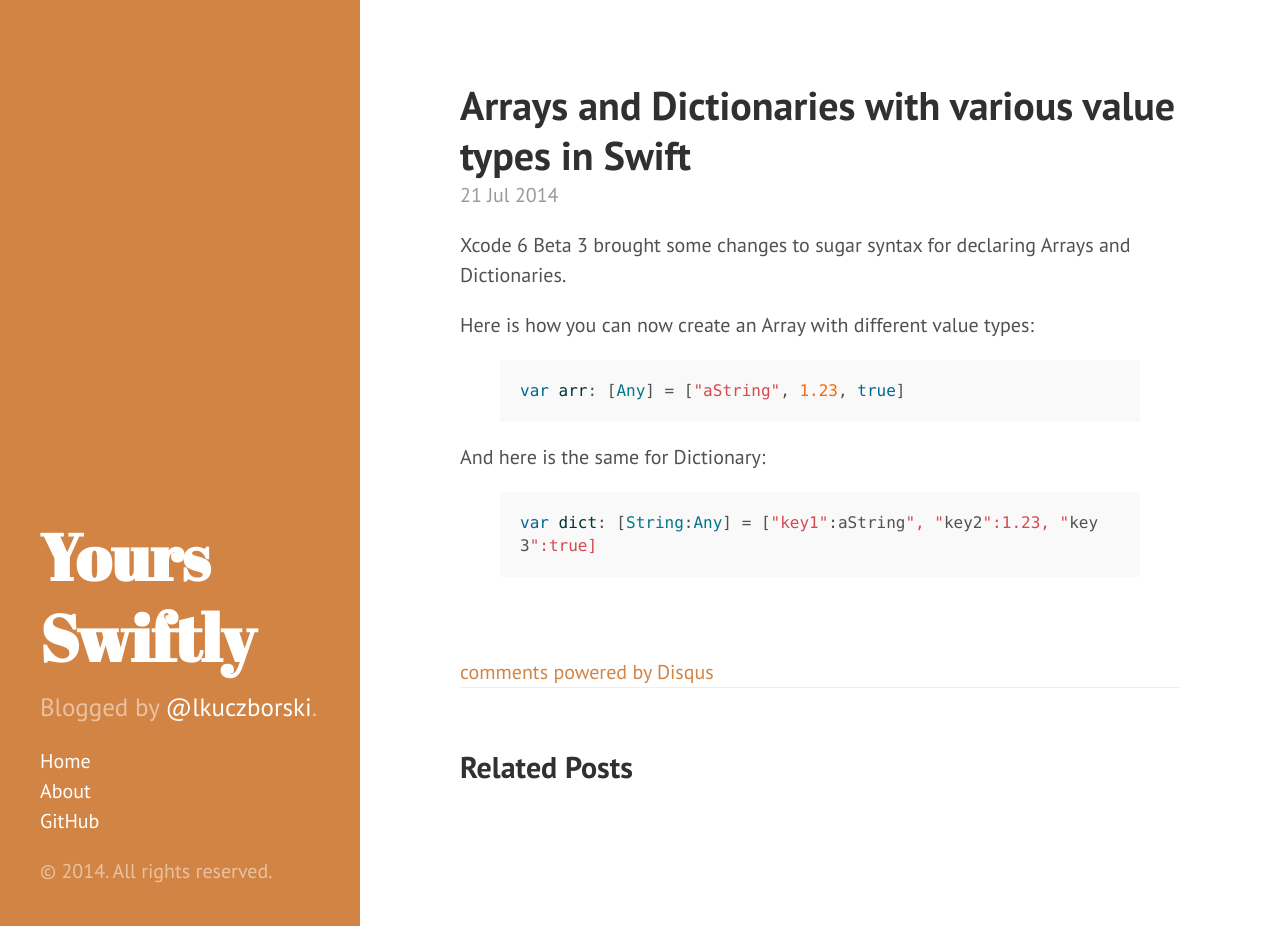
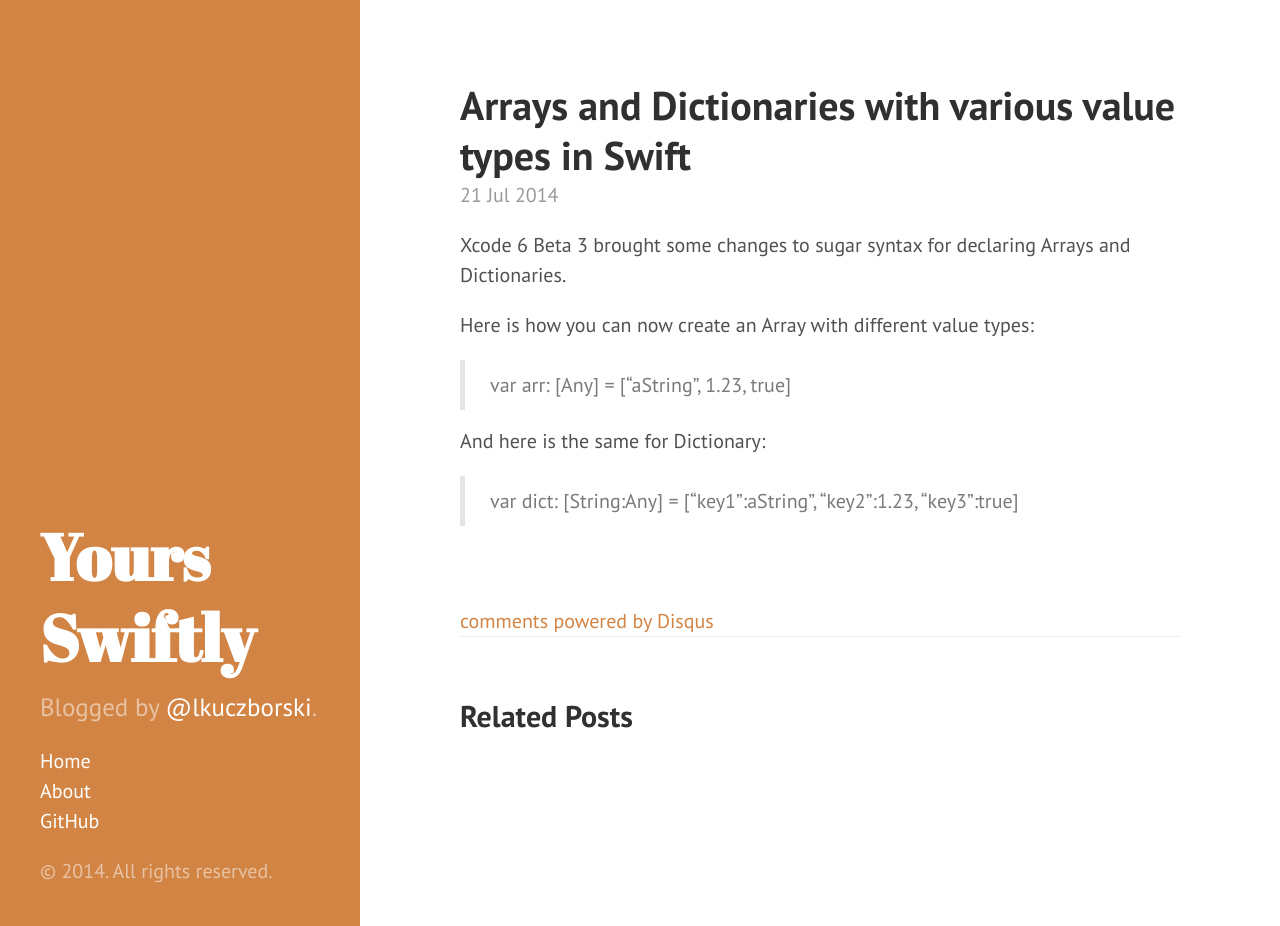
Before and after one commit to lkuczborski/lkuczborski.github.io, a Jekyll site: the page built from _posts/2014-07-21-arrays-and-dicts.md, in a window 1280 px wide and 926 px high. Built offline with Jekyll 4.4.1, drawn with Linux system fonts in a browser that asks for light colours; Markdown is read by kramdown in place of the engine named in the settings; comment, search, counter and statistics services are not loaded.

Commit message:
Removed code highlighting

```diff
--- /dev/null
+++ b/Gemfile
@@ -0,0 +1,2 @@
+source 'https://rubygems.org'
+gem 'github-pages'
--- a/_posts/2014-07-21-arrays-and-dicts.md
+++ b/_posts/2014-07-21-arrays-and-dicts.md
@@ -7,11 +7,8 @@ comments: true
 Xcode 6 Beta 3 brought some changes to sugar syntax for declaring Arrays and Dictionaries.
 
 Here is how you can now create an Array with different value types:
-{% highlight swift %}
-var arr: [Any] = ["aString", 1.23, true]
-{% endhighlight %}
+> var arr: [Any] = ["aString", 1.23, true]
+
 
 And here is the same for Dictionary:
-{% highlight swift %}
-var dict: [String:Any] = ["key1":aString", "key2":1.23, "key3":true]
-{% endhighlight %}
+> var dict: [String:Any] = ["key1":aString", "key2":1.23, "key3":true]
```
Also changed, not shown: Gemfile.lock (added), 5 other files.
